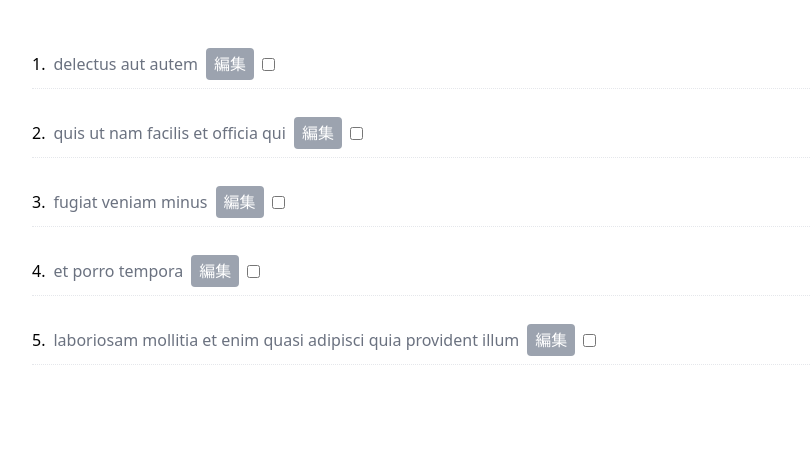
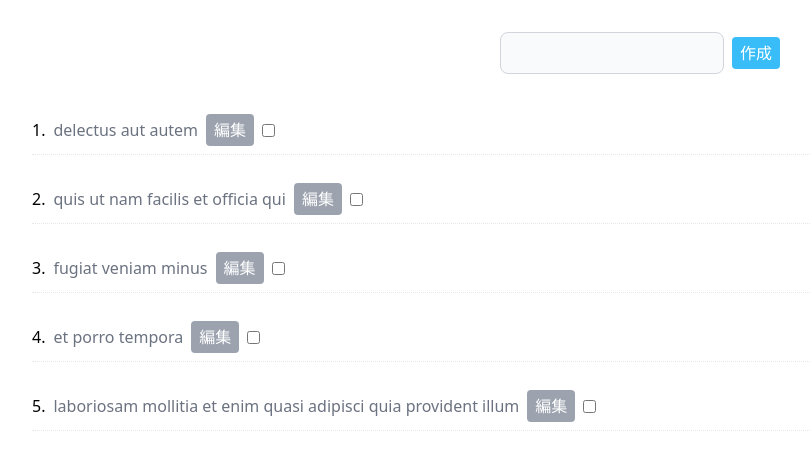
Before and after one commit to kira-0521/zustand-todo, a React (Vite) app: page / in a window 1280 px wide. Shown: the top 470 px of the page, without its empty margins (0-811 px from the left). Built offline with nearby package versions, Linux system fonts and the light colour scheme.

Commit message:
[ add ] todo form

```diff
--- a/src/App.tsx
+++ b/src/App.tsx
@@ -1,9 +1,12 @@
 import './App.css'
+import { TodoForm } from './components/ TodoForm'
 import { TodoList } from './components/ TodoList'
 
 function App() {
   return (
     <div className="App">
+      <TodoForm />
+      <br />
       <TodoList />
     </div>
   )
--- /dev/null
+++ b/src/components/ TodoForm.tsx
@@ -0,0 +1,19 @@
+export const TodoForm = () => {
+  return (
+    <div className="flex items-center justify-center gap-x-2">
+      <label
+        htmlFor="title"
+        className="flex items-center justify-center gap-x-2"
+      >
+        <input
+          type="text"
+          id="title"
+          className="bg-gray-50 border border-gray-300 text-gray-900 text-sm rounded-lg focus:ring-blue-500 focus:border-blue-500 block w-full p-2.5"
+        />
+      </label>
+      <button className="bg-sky-400 hover:bg-sky-300 text-white rounded px-2 py-1">
+        作成
+      </button>
+    </div>
+  )
+}
--- a/src/components/ TodoList.tsx
+++ b/src/components/ TodoList.tsx
@@ -1,4 +1,4 @@
-import React, { useState } from 'react'
+import { useState } from 'react'
 import { Todo } from '../@types/todo'
 
 export const TodoList = () => {
```
